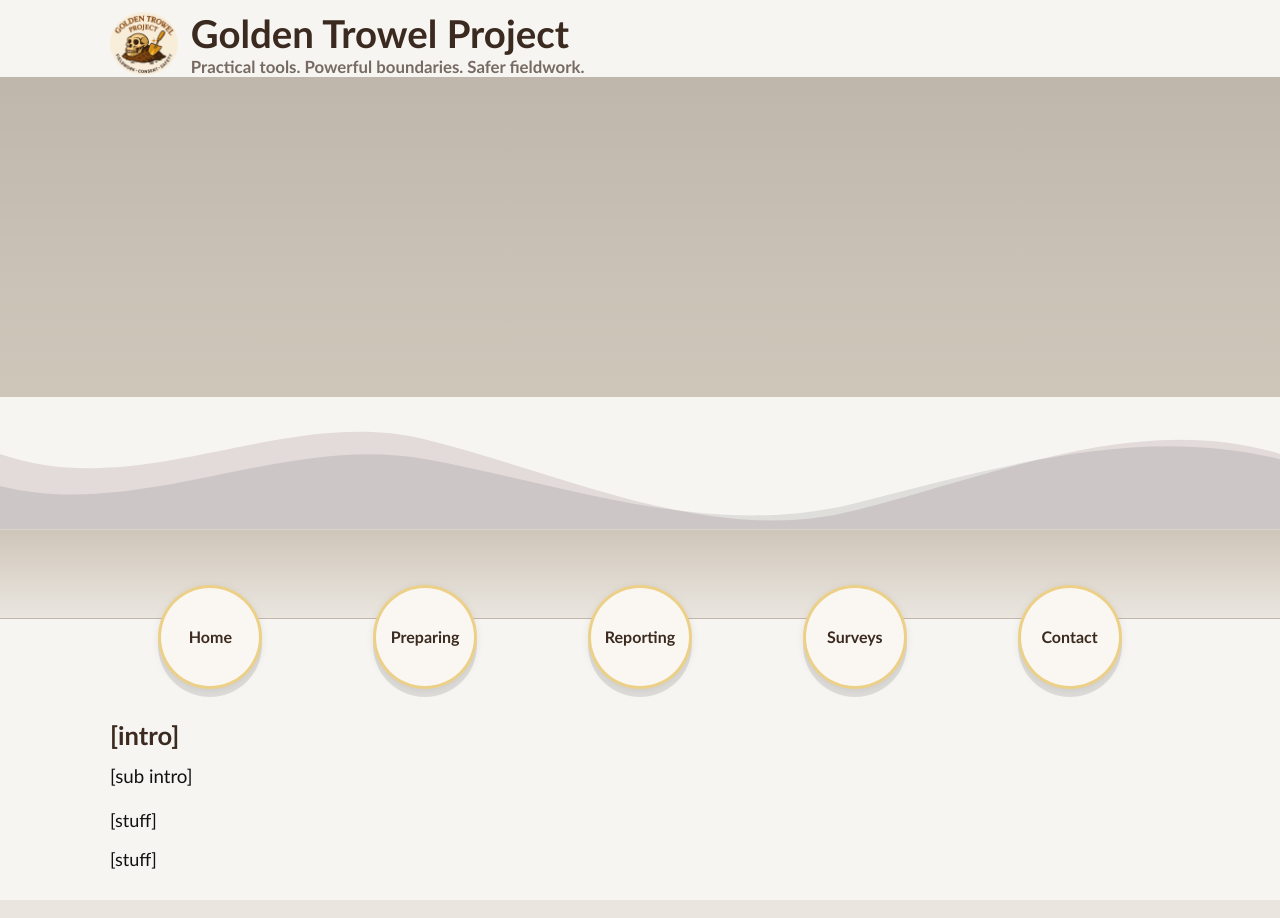
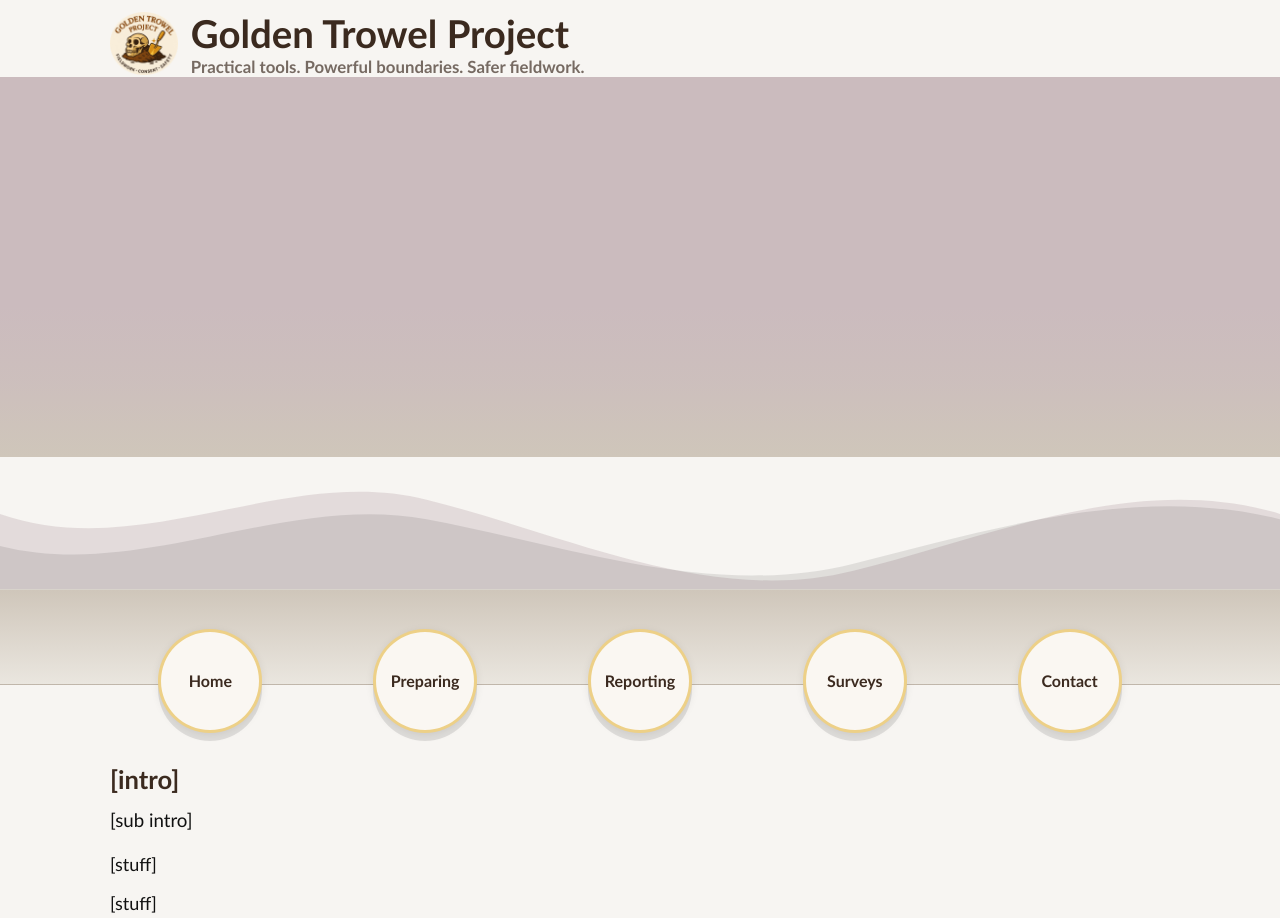
Before and after one commit to AnthroSafetyWarrior/GoldenTrowelProject, a Jekyll site: the page built from _pages/contact.html, in a window 1280 px wide. Built offline with Jekyll 4.4.1, drawn with Linux system fonts in a browser that asks for light colours.

```diff
--- a/_layouts/default.html
+++ b/_layouts/default.html
@@ -8,31 +8,26 @@
   <link rel="canonical" href="{{ page.url | absolute_url }}">
 
   <style>
-    /* -------------------- Design Tokens (Moss palette) -------------------- */
+    /* =============== Design Tokens (Moss palette) =============== */
     :root{
       --soil:#3B2A1F;
-      --kraft:#EAE6DF;
+      --kraft:#EAE6DF;   /* page bg */
+      --taupe:#CFC6BA;   /* band top under waves */
       --offwhite:#FAF7F2;
       --moss:#6B8D6A;
-      --gold:#E8C15A;             /* warm yellow from logo */
-      --orange-soft:#E8A074;      /* pastel orange (optional) */
-      --logo-orange:#C46A2A;      /* original logo orange */
-      --accent:#6B8D6A;           /* default accent = moss */
-      --ink:#111111;
+      --gold:#E8C15A;
+      --logo-orange:#C46A2A;
+      --accent:#6B8D6A;  /* default link/focus accent */
+      --ink:#111;
       --maxw:1100px;
-
-      /* gradient band top color (taupe/cream-grey) */
-      --taupe:#CFC6BA;
     }
 
-    /* -------------------- Base -------------------- */
-    *,*::before,*::after{ box-sizing: border-box; }
+    /* =============== Base + kraft texture =============== */
+    *,*::before,*::after{ box-sizing:border-box; }
     html,body{ height:100%; }
     body{
       margin:0; color:var(--ink);
       font-family: Calibri, system-ui, -apple-system, Segoe UI, Roboto, sans-serif;
-
-      /* subtle kraft texture (decorative) */
       background:
         radial-gradient(1px 1px at 20% 30%, rgba(0,0,0,.04) 50%, transparent 51%),
         radial-gradient(1px 1px at 80% 60%, rgba(0,0,0,.035) 50%, transparent 51%),
@@ -47,15 +42,14 @@
     }
 
     img,svg,video{ max-width:100%; height:auto; display:block; }
-    h1{ color:var(--soil); font-size: clamp(1.8rem, 5.5vw, 2.4rem); margin:.4em 0 .2em; }
-    h2{ color:var(--soil); font-size: clamp(1.3rem, 3.6vw, 1.6rem); margin:1.2em 0 .6em; }
-    p{ font-size: clamp(1rem, 2.6vw, 1.125rem); line-height:1.6; margin:.6em 0; }
+    h1{ color:var(--soil); font-size:clamp(1.8rem,5.5vw,2.4rem); margin:.4em 0 .2em; }
+    h2{ color:var(--soil); font-size:clamp(1.3rem,3.6vw,1.6rem); margin:1.2em 0 .6em; }
+    p{ font-size:clamp(1rem,2.6vw,1.125rem); line-height:1.6; margin:.6em 0; }
     a{ color:var(--accent); text-decoration-thickness:.08em; text-underline-offset:.18em; }
     a:hover{ color:var(--logo-orange); }
-
     .container{ width:min(100%, var(--maxw)); margin:0 auto; padding:0 clamp(12px,2vw,20px); }
 
-    /* -------------------- Header / Brand -------------------- */
+    /* =============== Header / Brand =============== */
     header.site-header{ padding:.6rem 0 0; }
     .brand{ display:flex; align-items:center; gap:.8rem; }
     .brand a{ text-decoration:none; color:inherit; }
@@ -64,83 +58,86 @@
     .brand h1{ margin:0; }
     .brand .tagline{
       font-weight:600; color: color-mix(in srgb, var(--soil) 70%, #fff 30%);
-      font-size: clamp(.95rem, 2.4vw, 1.05rem);
+      font-size:clamp(.95rem,2.4vw,1.05rem);
     }
 
-    /* -------------------- Page Header Photo (per-page) -------------------- */
+    /* =============== Per-page header photo + bottom fade =============== */
     .page-hero{
       width:100%;
-      height: clamp(180px, 30vw, 320px);
-      background: var(--taupe) center/cover no-repeat;
-      background-image: var(--hero);
-      position: relative;
-      overflow: hidden;
+      height:clamp(220px, 32vw, 380px);
+      background: center/cover no-repeat;
+      background-image: var(--hero, none);
+      position:relative; overflow:hidden;
     }
-    /* soft vignette so white text would be readable if you add headings later */
-    .page-hero::after{
-      content:"";
-      position:absolute; inset:0;
-      background: linear-gradient(to bottom, rgba(0,0,0,.08), rgba(0,0,0,.02) 65%, transparent 100%);
+    /* optional tint for busy photos */
+    .page-hero::before{
+      content:""; position:absolute; inset:0;
+      background: rgba(99,55,71, var(--hero-tint, .30));
       pointer-events:none;
     }
+    /* fade from photo into taupe band */
+    .page-hero::after{
+      content:""; position:absolute; inset:0; pointer-events:none;
+      background: linear-gradient(to bottom,
+                  rgba(207,198,186,0) 60%,
+                  rgba(207,198,186,.35) 80%,
+                  rgba(207,198,186,1) 100%);
+    }
 
-    /* -------------------- Hero waves + gradient band -------------------- */
-    .hero-wave{ position:relative; margin-bottom: clamp(8px, 2vw, 18px); }
+    /* =============== Waves + taupe→kraft gradient band =============== */
+    .hero-wave{ position:relative; }
     .hero-wave svg{ display:block; width:100%; height:auto; }
     .nav-gradient{
-      position: relative;
-      height: clamp(46px, 9vw, 90px);
-      margin-top: -10px;
-      background: linear-gradient(to bottom, var(--taupe) 0%, var(--kraft) 100%);
-      border-top: 1px solid color-mix(in srgb, var(--soil) 10%, transparent);
-      border-bottom: 1px solid color-mix(in srgb, var(--soil) 10%, transparent);
+      position:relative;
+      height:clamp(52px, 9vw, 96px);
+      margin-top:-10px; /* tuck into wave trough */
+      background:linear-gradient(to bottom, var(--taupe) 0%, var(--kraft) 100%);
+      border-top:1px solid color-mix(in srgb, var(--soil) 10%, transparent);
+      border-bottom:1px solid color-mix(in srgb, var(--soil) 10%, transparent);
     }
 
-    /* -------------------- Wave nav (circle buttons) -------------------- */
-    .wave-nav{ position: relative; margin-top: -52px; pointer-events:none; }
+    /* =============== Wave nav (circle buttons) =============== */
+    .wave-nav{ position:relative; margin-top:-56px; pointer-events:none; }
     .wave-links{
       pointer-events:auto;
-      display:grid; grid-template-columns: repeat(5, 1fr);
-      gap: clamp(6px,1.6vw,14px);
+      display:grid; grid-template-columns:repeat(5,1fr);
+      gap:clamp(6px,1.6vw,14px);
       width:min(100%, var(--maxw)); margin:0 auto; padding:0 clamp(12px,2vw,20px);
       list-style:none;
     }
     .wave-links li{ display:flex; justify-content:center; }
     .bubble-link{
       display:flex; align-items:center; justify-content:center;
-      width: clamp(68px, 10vw, 104px); height: clamp(68px, 10vw, 104px);
+      width:clamp(68px,10vw,104px); height:clamp(68px,10vw,104px);
       border-radius:999px; text-decoration:none; font-weight:800; color:var(--soil);
-      background: var(--offwhite);
-      border: 3px solid color-mix(in srgb, var(--gold) 70%, transparent);
-      box-shadow: 0 8px 0 rgba(0,0,0,.10), 0 2px 8px rgba(0,0,0,.08);
+      background:var(--offwhite);
+      border:3px solid color-mix(in srgb, var(--gold) 70%, transparent);
+      box-shadow:0 8px 0 rgba(0,0,0,.10), 0 2px 8px rgba(0,0,0,.08);
       transition: transform .15s ease, background .15s ease, color .15s ease, box-shadow .15s ease, border-color .15s ease;
     }
     .bubble-link:hover,
     .bubble-link[aria-current="page"]{
-      background: var(--moss); color:#fff;
-      border-color: var(--gold);
-      transform: translateY(-2px);
-      box-shadow: 0 12px 0 rgba(0,0,0,.12), 0 6px 14px rgba(0,0,0,.12);
+      background:var(--moss); color:#fff; border-color:var(--gold);
+      transform:translateY(-2px);
+      box-shadow:0 12px 0 rgba(0,0,0,.12), 0 6px 14px rgba(0,0,0,.12);
     }
     .bubble-link:focus-visible{ outline:3px solid var(--gold); outline-offset:3px; }
 
-    /* Fallback: on small screens, you can replace with a simple bar if desired */
     @media (max-width:720px){
-      .wave-nav{ margin-top: -40px; }
+      .wave-nav{ margin-top:-44px; }
     }
 
-    /* -------------------- Hub: Bubbles + pills (accordion blocks in content) -------------------- */
+    /* =============== Hub (optional accordion blocks used in content) =============== */
     .hub{
       display:grid; gap:1.2rem;
-      grid-template-columns: repeat( auto-fit, minmax(240px,1fr) );
+      grid-template-columns: repeat(auto-fit, minmax(240px,1fr));
       align-items:start;
-      margin: clamp(12px,2vw,20px) auto;
+      margin:clamp(12px,2vw,20px) auto;
     }
     .hub-group{
       background: color-mix(in srgb, var(--offwhite) 92%, white);
       border:1px solid color-mix(in srgb, var(--soil) 18%, transparent);
-      border-radius:16px; padding:.9rem;
-      box-shadow:0 2px 6px rgba(0,0,0,.05);
+      border-radius:16px; padding:.9rem; box-shadow:0 2px 6px rgba(0,0,0,.05);
     }
     .bubble{
       width:100%; border-radius:999px; padding:.8rem 1rem; font-weight:800;
@@ -165,15 +162,14 @@
     .pill:hover{ background:var(--accent); color:#fff; border-color:transparent; transform:translateY(-1px); }
     .pill:focus-visible{ outline:3px solid var(--accent); outline-offset:3px; }
 
-    /* -------------------- Main content spacing -------------------- */
-    main{ padding-bottom: 2rem; }
+    /* =============== Main spacing =============== */
+    main{ padding-bottom:2rem; }
   </style>
 </head>
 
 <body>
   <header class="site-header">
     <div class="container brand">
-      <!-- Logo linked to home (your requested path) -->
       <a href="{{ '/' | relative_url }}" aria-label="Golden Trowel Project home">
         <img class="logo" src="{{ '/assets/img/IMG_3241.PNG' | relative_url }}" alt="Golden Trowel Project logo">
       </a>
@@ -183,28 +179,24 @@
       </div>
     </div>
 
-    <!-- Per-page header photo (set in page front matter) -->
-    <div
-      class="page-hero"
-      style="--hero: url('{{ page.header_image | default: site.default_header | relative_url }}');"
-      role="img"
-      aria-label="{{ page.header_alt | default: site.default_header_alt | default: 'Page header image' }}">
+    <!-- Per-page header photo (set in front matter) -->
+    <div class="page-hero"
+         style="--hero: url('{{ page.header_image | default: site.default_header | relative_url }}');
+                --hero-tint: {{ page.header_tint | default: 0.30 }}">
     </div>
 
-    <!-- Decorative waves + gradient band -->
+    <!-- Waves + gradient band -->
     <div class="hero-wave" aria-hidden="true" role="presentation">
       <svg viewBox="0 0 1440 160" preserveAspectRatio="none" xmlns="http://www.w3.org/2000/svg">
-        <path d="M0,64 C160,120 320,8 480,48 C640,88 800,168 960,128 C1120,88 1280,16 1440,64 L1440,160 L0,160 Z"
-              fill="#63374722"></path>
-        <path d="M0,100 C160,140 320,40 480,70 C640,100 800,160 960,120 C1120,80 1280,30 1440,70 L1440,160 L0,160 Z"
-              fill="#00000018"></path>
+        <path d="M0,64 C160,120 320,8 480,48 C640,88 800,168 960,128 C1120,88 1280,16 1440,64 L1440,160 L0,160 Z" fill="#63374722"></path>
+        <path d="M0,100 C160,140 320,40 480,70 C640,100 800,160 960,120 C1120,80 1280,30 1440,70 L1440,160 L0,160 Z" fill="#00000018"></path>
       </svg>
       <div class="nav-gradient"></div>
     </div>
 
-    <!-- Wave nav (five circles) -->
+    <!-- Five-circle nav -->
     <nav class="wave-nav" aria-label="Main">
-      <ul class="wave-links style--moss-gold">
+      <ul class="wave-links">
         <li><a class="bubble-link" href="{{ '/' | relative_url }}" aria-current="{% if page.url == '/' %}page{% endif %}">Home</a></li>
         <li><a class="bubble-link" href="{{ '/preparing/'  | relative_url }}" aria-current="{% if page.url contains '/preparing/' %}page{% endif %}">Preparing</a></li>
         <li><a class="bubble-link" href="{{ '/reporting/'  | relative_url }}" aria-current="{% if page.url contains '/reporting/' %}page{% endif %}">Reporting</a></li>
@@ -218,7 +210,7 @@
     {{ content }}
   </main>
 
-  <!-- Accordion behavior for .hub blocks in page content -->
+  <!-- Optional: accordion behavior for .hub blocks in page content -->
   <script>
     (function(){
       const groups = document.querySelectorAll('.hub-group');
```
